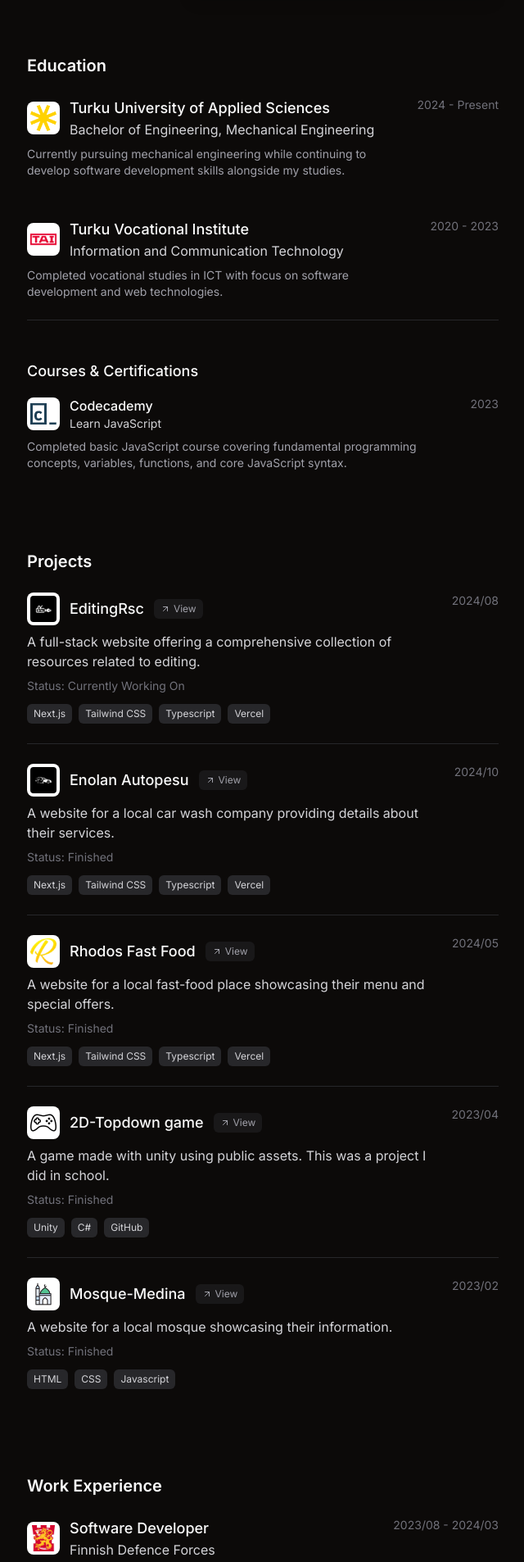
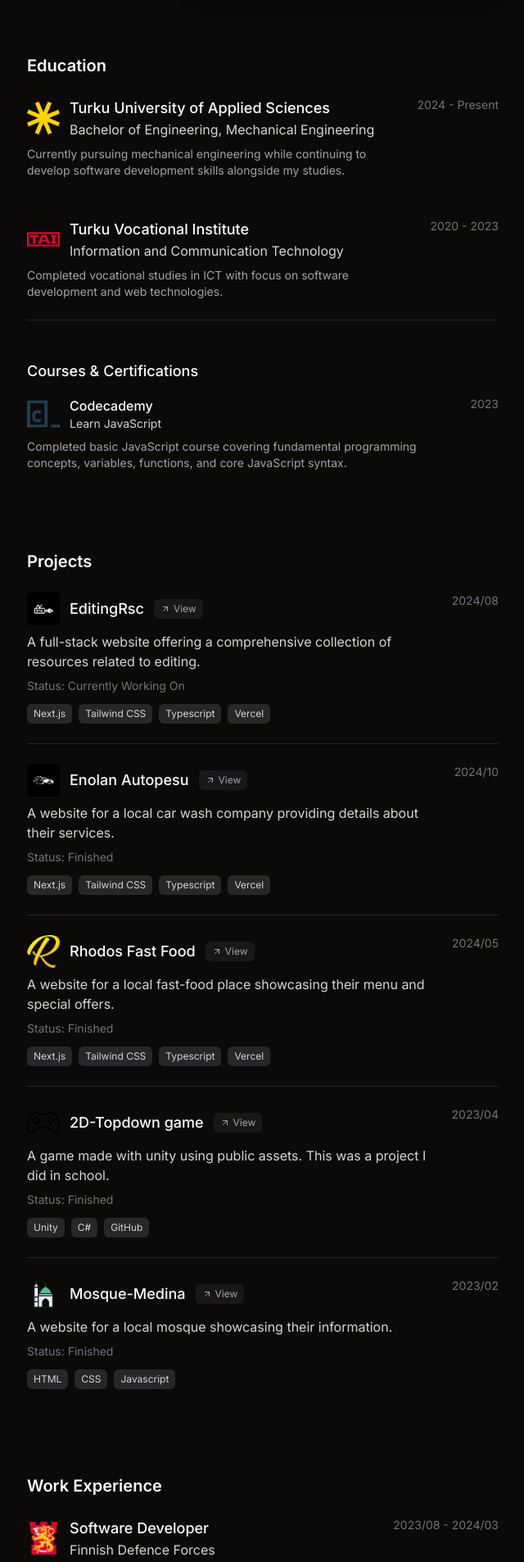
Before and after one commit to FurqanNoor/portfolio, a Next.js app: page / in a window 1280 px wide. Shown: the part 694-2600 px from the top of the page at 82% size, without its empty margins (319-959 px from the left). Built offline with nearby package versions, Linux system fonts and the light colour scheme; no server answers; grey boxes are pictures that could not be loaded.

Commit message:
minor ui changes

```diff
--- a/src/components/Education.tsx
+++ b/src/components/Education.tsx
@@ -63,7 +63,7 @@ const Education: React.FC = () => {
               <div className="flex-1">
                 <div className="flex items-center gap-3 mb-2">
                   {edu.logo && (
-                    <div className="w-10 h-10 rounded-lg overflow-hidden dark:bg-white flex items-center justify-center p-1">
+                    <div className="w-10 h-10 flex items-center justify-center">
                       <Image
                         src={edu.logo || "/placeholder.svg"}
                         alt={`${edu.institution} logo`}
@@ -120,7 +120,7 @@ const Education: React.FC = () => {
                   <div className="flex-1">
                     <div className="flex items-center gap-3 mb-2">
                       {course.logo && (
-                        <div className="w-10 h-10 rounded-lg overflow-hidden dark:bg-white flex items-center justify-center p-1">
+                        <div className="w-10 h-10 flex items-center justify-center">
                           <Image
                             src={course.logo || "/placeholder.svg"}
                             alt={`${course.platform} logo`}
--- a/src/components/Projects.tsx
+++ b/src/components/Projects.tsx
@@ -74,7 +74,7 @@ const Projects = () => {
               <div className="flex-1">
                 <div className="flex items-center gap-3 mb-2">
                   {project.logo && (
-                    <div className="w-10 h-10 rounded-lg overflow-hidden dark:bg-white flex items-center justify-center p-1">
+                    <div className="w-10 h-10 flex items-center justify-center">
                       <Image
                         src={project.logo || "/placeholder.svg"}
                         alt={`${project.name} logo`}
--- a/src/components/WorkExperience.tsx
+++ b/src/components/WorkExperience.tsx
@@ -33,7 +33,7 @@ const WorkExperience: React.FC = () => {
             <div className="flex flex-col sm:flex-row sm:items-start sm:justify-between gap-2 sm:gap-4">
               <div className="flex-1">
                 <div className="flex items-center gap-3 mb-2">
-                  <div className="w-10 h-10 rounded-lg overflow-hidden dark:bg-white flex items-center justify-center p-1">
+                  <div className="w-10 h-10 flex items-center justify-center">
                     <Image
                       src={work.logo || "/placeholder.svg"}
                       alt={`${work.company} logo`}
```
